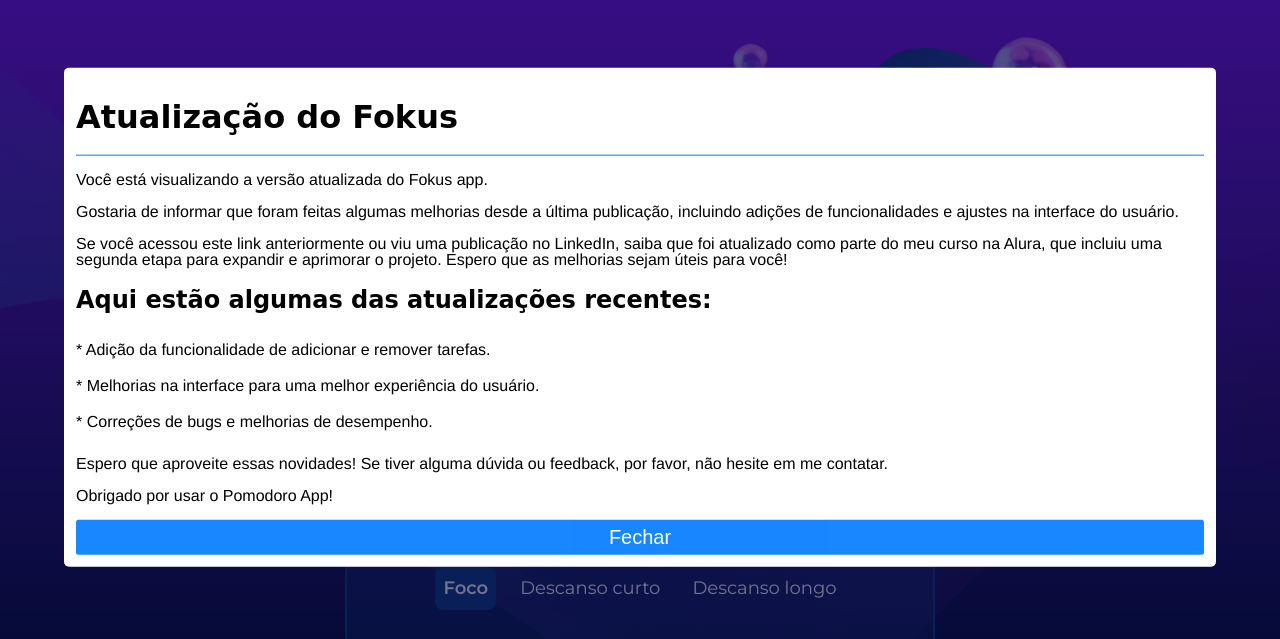
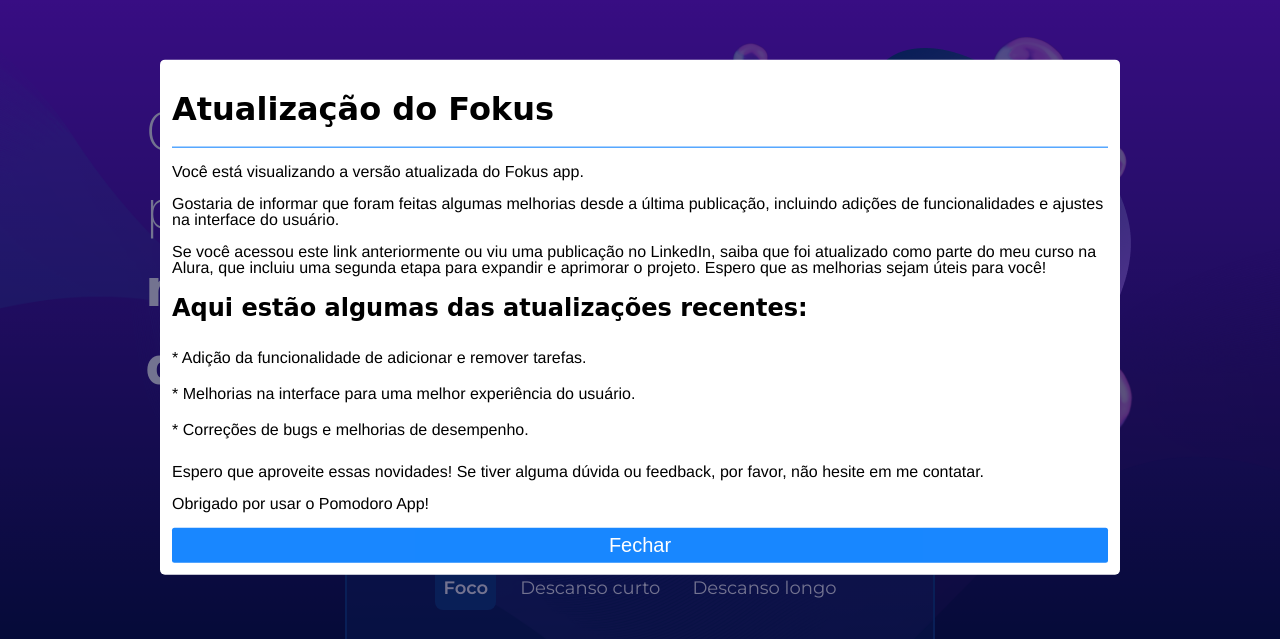
Before and after one commit to LUCASREIS0/tempoFocus, a plain HTML site: page index.html in a window 1280 px wide. Shown: the part 83-722 px from the top of the page. Drawn offline with Linux system fonts and the light colour scheme; a web font is replaced by a local one.

Commit message:
"Atualiza largura padrão do modal para 75%"

```diff
--- a/css/styles-atualizacao.css
+++ b/css/styles-atualizacao.css
@@ -69,7 +69,7 @@ close-modal:hover {
     transform: translate(-50%, -50%); /* Move o modal de volta metade de sua largura e altura para centralizá-lo */
 
     /* Dimensões */
-    width: 90%; /* Define a largura padrão do modal */
+    width: 75%; /* Define a largura padrão do modal */
     max-width: 90vw; /* Define a largura máxima do modal em relação à largura da tela */
     max-height: 90vh; /* Define a altura máxima do modal em relação à altura da tela */
 
```
